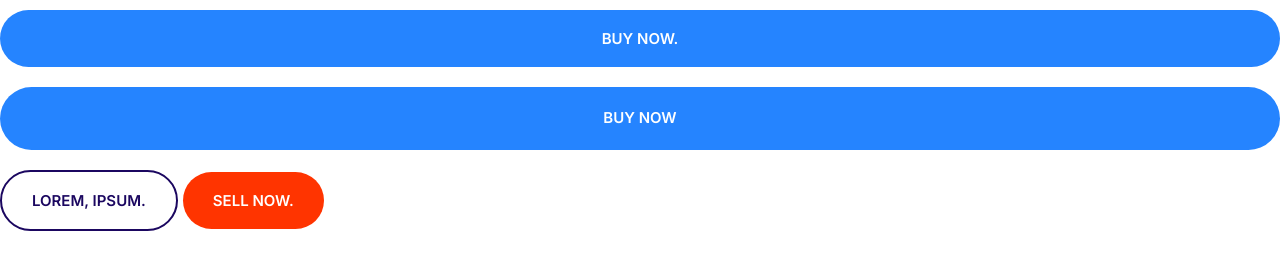
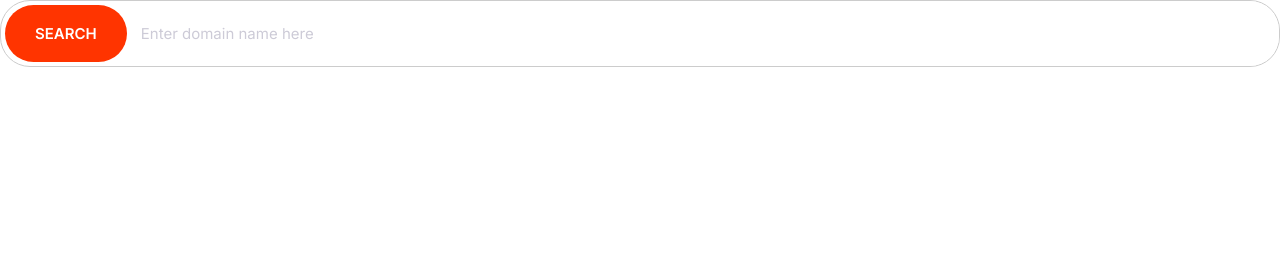
Before and after one commit to Jelon1211/scaling-octo-spork, a plain HTML site: page index.html in a window 1280 px wide. Drawn offline with Linux system fonts and the light colour scheme.

Commit message:
Build the input and button.

```diff
--- a/css/style.css
+++ b/css/style.css
@@ -4,6 +4,8 @@
   --color-accent: #ff3400;
   --color-headings: #1b0760;
   --color-body: #918ca4;
+  --color-border: #ccc;
+  --border-radius: 30px;
 }
 
 *,
@@ -221,3 +223,39 @@ a {
     font-size: 15px;
   }
 }
+/* Inputs */
+
+.input {
+  border-radius: var(--border-radius);
+  border: 1px solid var(--color-border);
+  color: var(--color-headings);
+  font-size: 2rem;
+  outline: 0;
+  padding: 1.5rem 3.5rem;
+}
+
+.input-group {
+  border: 1px solid var(--color-border);
+  border-radius: var(--border-radius);
+  display: flex;
+}
+
+.input-group .input {
+  border: 0;
+  flex-grow: 1;
+  padding: 1.5rem 1rem;
+}
+
+::placeholder {
+  color: #cdcbd7;
+}
+
+.input-group .btn {
+  margin: 4px;
+}
+
+@media screen and (min-width: 1024px) {
+  .input {
+    font-size: 1.5rem;
+  }
+}
--- a/index.html
+++ b/index.html
@@ -15,9 +15,9 @@
     <title>Document</title>
   </head>
   <body>
-    <button class="btn btn--primary btn--block">Buy now.</button>
-    <a href="#" class="btn btn--primary btn--block">Buy now</a>
-    <button class="btn btn--secondary btn--outline">Lorem, ipsum.</button>
-    <button class="btn btn--accent">Sell now.</button>
+    <div class="input-group">
+      <button class="btn btn--accent">Search</button>
+      <input type="text" class="input" placeholder="Enter domain name here" />
+    </div>
   </body>
 </html>
```
Also changed, not shown: components/input.html (added, +4 -0 lines).
